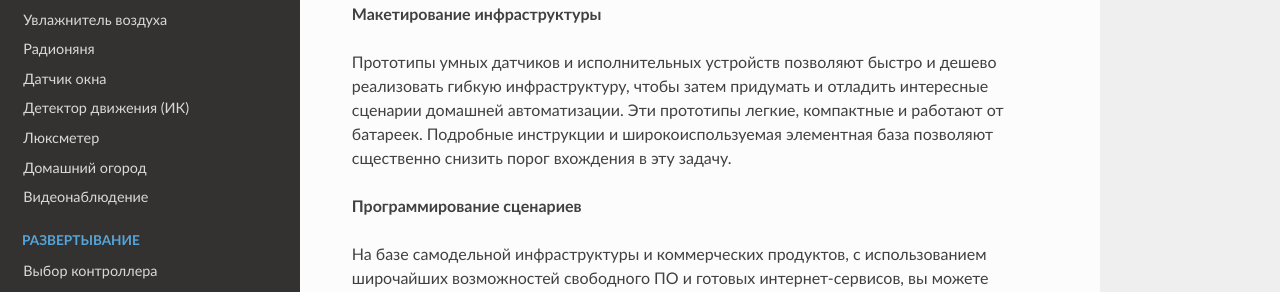
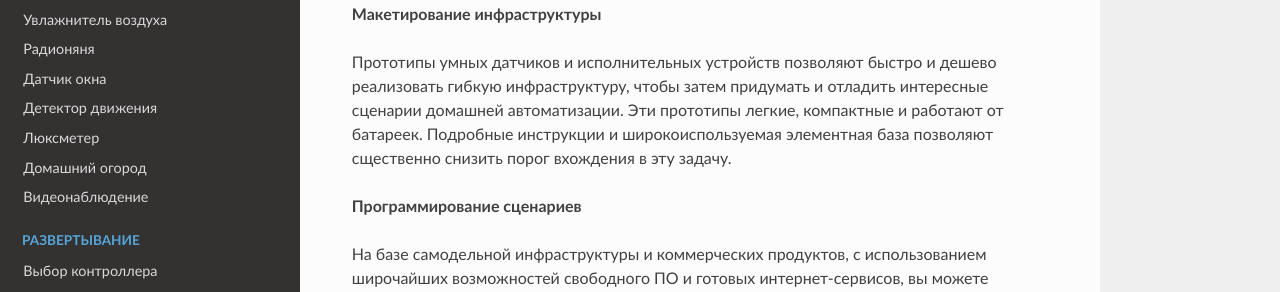
Before and after one commit to cutecare/cutecare-docs, an MkDocs documentation site: the page built from docs/index.md, in a window 1280 px wide. Shown: the part 277-569 px from the top of the page. Built offline with MkDocs 1.6.1, drawn with Linux system fonts in a browser that asks for light colours; nearby versions of some CDN libraries; old or Windows-style settings are respelled for this version of MkDocs.

Commit message:
Update mkdocs.yml

```diff
--- a/mkdocs.yml
+++ b/mkdocs.yml
@@ -14,7 +14,7 @@ pages:
   - 'Увлажнитель воздуха': 'Увлажнитель воздуха.md'
   - 'Радионяня': 'Радионяня.md'
   - 'Датчик окна': 'Датчик окна.md'
-  - 'Детектор движения (ИК)': 'Детектор движения.md'
+  - 'Детектор движения': 'Детектор движения.md'
   - 'Люксметер': 'Люксметер.md'
   - 'Домашний огород': 'Домашний огород.md'
   - 'Видеонаблюдение': 'Видеонаблюдение.md'
```
